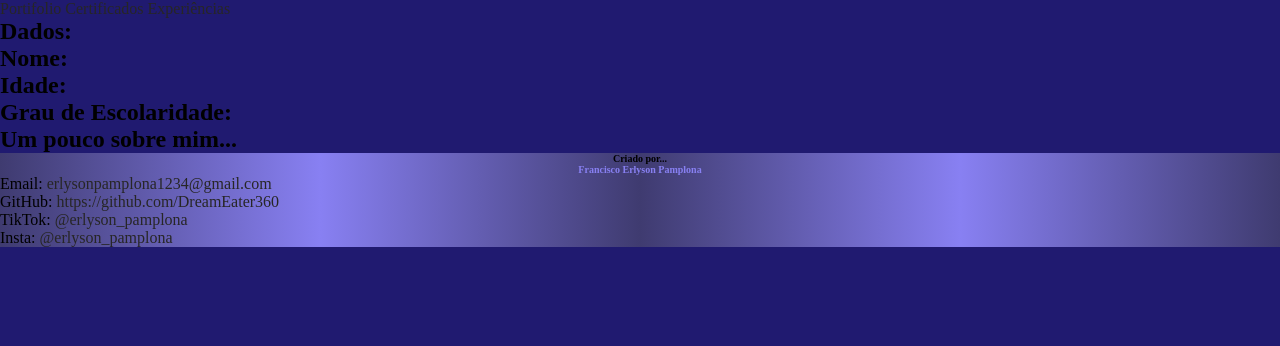
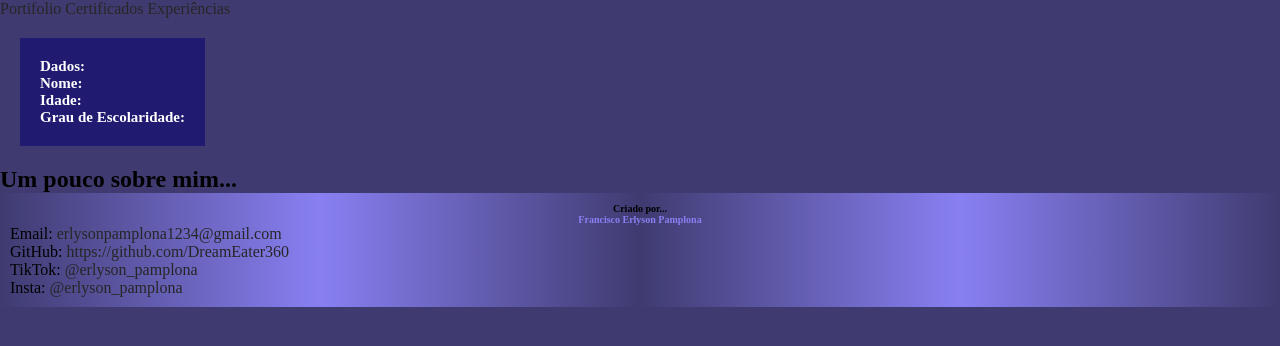
Before and after one commit to DreamEater360/CURRICULO, a plain HTML site: page index.html in a window 1280 px wide. Drawn offline with Linux system fonts and the light colour scheme.

Commit message:
Update HOME.css

```diff
--- a/styles/HOME.css
+++ b/styles/HOME.css
@@ -23,11 +23,12 @@ strong {
 
 body {
     height: 100vh;
-    background-color: var(--cor1);
+    background-color: var(--cor3);
 }
 
 main {
     max-width: 1000px;
+
 }
 
 .foto {
@@ -35,6 +36,16 @@ main {
 }
 
 .dados {
+    background-color: var(--cor1);
+    margin: 20px;
+    max-width: 400px;
+    padding: 20px;
+    color: white;
+    display: inline-block;
+    font-size: 10px
+}
+
+.mim {
 
 }
 
@@ -44,6 +55,9 @@ footer {
     position: absolute;
     width: 100%;
     text-align: justify;
+    padding: 10px;
+    position: relative;
+
 }
 
 footer h1{
```
